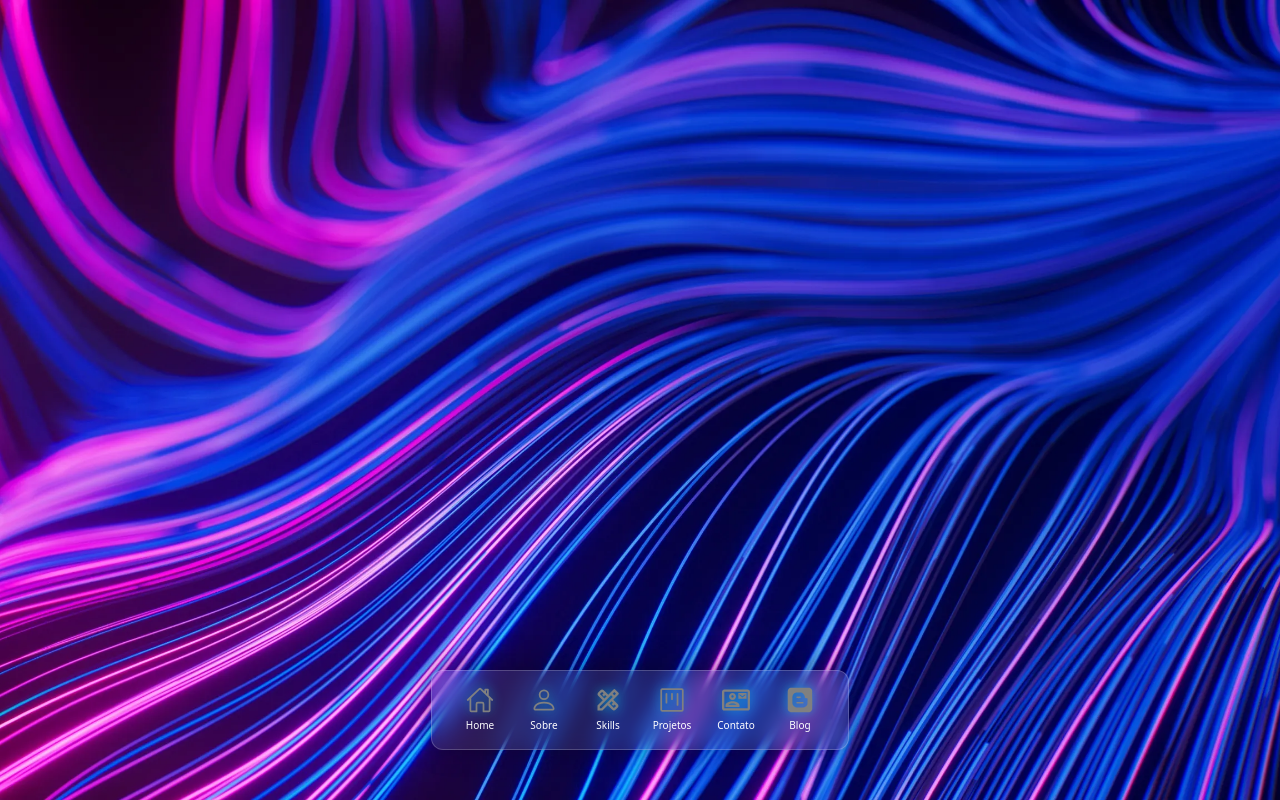
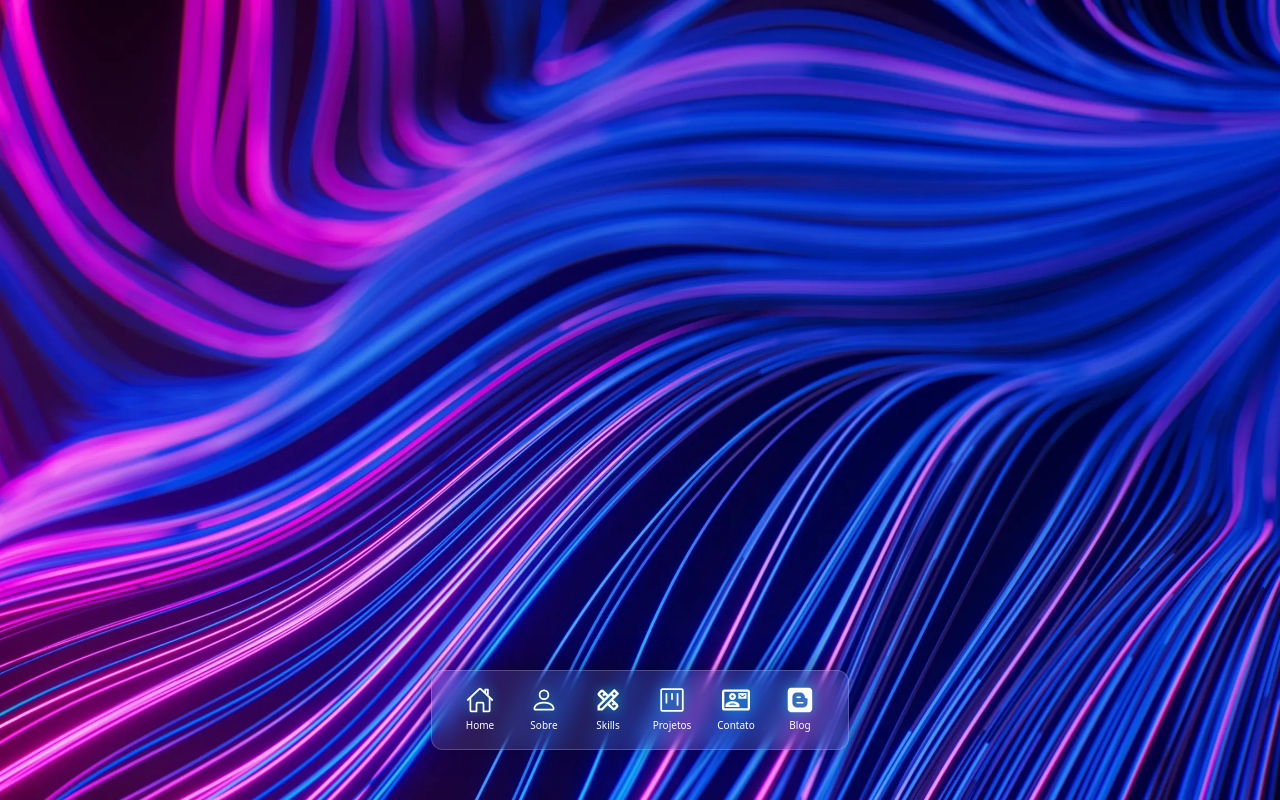
Before and after one commit to LeandroDukievicz/Portifolio-Cyber-Dukie, a Next.js app: page / in a window 1280 px wide. Built offline with nearby package versions, Linux system fonts and the light colour scheme.

Commit message:
style(Dock): change icon color to white #ffffff

```diff
--- a/app/components/Dock.tsx
+++ b/app/components/Dock.tsx
@@ -91,7 +91,7 @@ export default function Dock() {
             className="w-14 h-14 mx-1"
           >
             <Link href={item.href} className="flex flex-col items-center justify-center gap-1 w-full h-full">
-              <item.icon size={28} style={{ color: "#808080", filter: "drop-shadow(0 0 6px rgba(0, 234, 255, 0.6))" }} suppressHydrationWarning />
+              <item.icon size={28} style={{ color: "#ffffff", filter: "drop-shadow(0 0 6px rgba(0, 234, 255, 0.6))" }} suppressHydrationWarning />
               <span className="text-white text-[10px] font-medium">{item.label}</span>
             </Link>
           </li>
```
